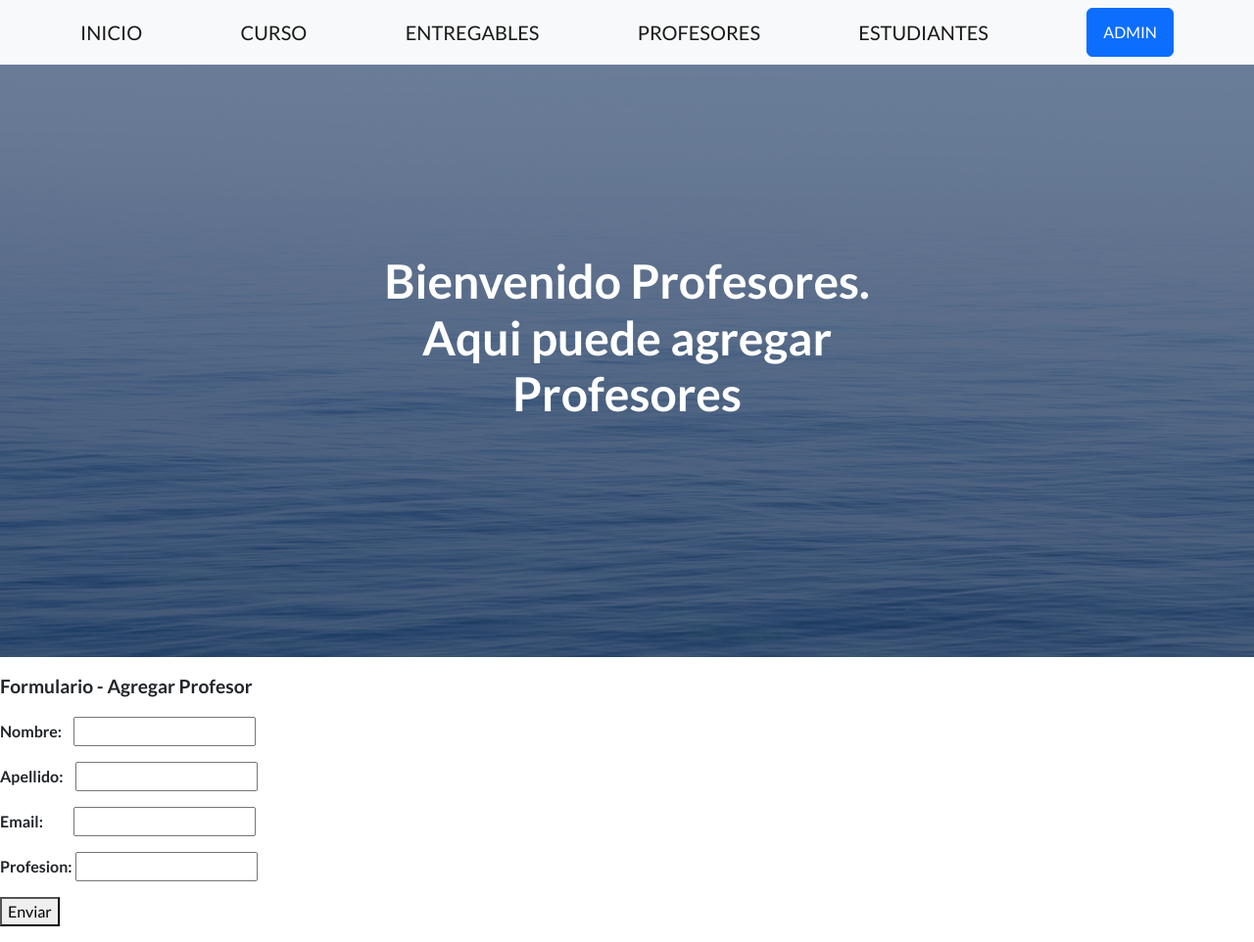
After one commit to diegosc95/Tercera-Pre-entrega-Santacruz-Diego, a Django app: page /AppCoder/profesores/ in a window 1280 px wide. The commit adds this page. Shown: the whole page at 98% size. Run offline with Django 5.2, Linux system fonts and the light colour scheme; some libraries are stand-ins or nearby versions.

Commit message:
Version 1.1 de mi PreEntrega2

```diff
--- /dev/null
+++ b/AppCoder/templates/crear_profes.html
@@ -0,0 +1,25 @@
+{% extends "padre.html" %}
+
+{% block titulo_pagina %}
+PreEntrega3 - Profesores
+{% endblock %}
+
+{% block titulo %}
+<p>Bienvenido Profesores.<br>Aqui puede agregar Profesores</p>
+{% endblock %}
+
+{% block area_form %}
+
+<form action="/AppCoder/profesores/" method="post"> {% csrf_token %}
+    <p></p>
+    <p><strong style="font-size: larger;">Formulario - Agregar Profesor</strong></p>
+    <p> <strong>Nombre: </strong> &nbsp;&nbsp; <input type="text" name="profesor_nombre"> </p>
+    <p> <strong>Apellido: </strong> &nbsp;&nbsp;&nbsp;<input type="text" name="profesor_apellido"> </p>
+    <p> <strong>Email: </strong> &nbsp;&nbsp;&nbsp;&nbsp;&nbsp;&nbsp;&nbsp;&nbsp; <input type="email" name="profesor_email"> </p>
+    <p> <strong>Profesion: </strong> <input type="text" name="curso_profesion">
+     </p><p>
+    <button type="submit">Enviar</button></p>
+
+</form>
+
+{% endblock %}
--- a/AppCoder/templates/padre.html
+++ b/AppCoder/templates/padre.html
@@ -31,7 +31,7 @@
             <a class="navbar-brand" href="{% url 'Entregas' %}">ENTREGABLES</a>
             <a class="navbar-brand" href="{% url 'Profes' %}">PROFESORES</a>
             <a class="navbar-brand" href="{% url 'Estudiantes' %}">ESTUDIANTES</a>
-            <a class="btn btn-primary" href="#signup">Registrarse</a>
+            <a class="btn btn-primary" href="{% url 'admin:index' %}">ADMIN</a>
         </div>
     </nav>
 
@@ -71,12 +71,12 @@
     {% block area_form %}{% endblock %}
 
     <!-- Footer-->
-    <footer class="footer bg-light">
+    <!---<footer class="footer bg-light">
         <div class="container">
             <div class="row">
                 <div class="col-lg-6 h-100 text-center text-lg-start my-auto">
                     <ul class="list-inline mb-2">
-                        <li class="list-inline-item"><a href="#!">Sobre mi</a></li>
+                        <li class="list-inline-item"><a href="https://www.linkedin.com/in/diego-r-santacruz/">Sobre mi</a></li>
                         <li class="list-inline-item">⋅</li>
                         <li class="list-inline-item"><a href="#!">Contactame</a></li>
                         <li class="list-inline-item">⋅</li>
@@ -91,26 +91,3 @@
                         <li class="list-inline-item me-4">
                             <a href="#!"><i class="bi-facebook fs-3"></i></a>
                         </li>
-                        <li class="list-inline-item me-4">
-                            <a href="#!"><i class="bi-twitter fs-3"></i></a>
-                        </li>
-                        <li class="list-inline-item">
-                            <a href="#!"><i class="bi-instagram fs-3"></i></a>
-                        </li>
-                    </ul>
-                </div>
-            </div>
-        </div>
-    </footer>
-
-    <!-- Bootstrap core JS-->
-    <script src="https://cdn.jsdelivr.net/npm/bootstrap@5.2.3/dist/js/bootstrap.bundle.min.js"></script>
-
-    <!-- Core theme JS-->
-    <script src="js/scripts.js"></script>
-
-    <!-- SB Forms JS -->
-    <script src="https://cdn.startbootstrap.com/sb-forms-latest.js"></script>
-</body>
-
-</html>
--- a/AppCoder/templates/ver_entregas.html
+++ b/AppCoder/templates/ver_entregas.html
@@ -1,7 +1,7 @@
 {% extends "padre.html" %}
 
 {% block titulo_pagina %}
-PreEntrega3 - Pagina Entreagas
+PreEntrega3 - Pagina Entregas
 {% endblock %}
 
 {% block titulo %}
--- a/AppCoder/templates/ver_estudiantes.html
+++ b/AppCoder/templates/ver_estudiantes.html
@@ -5,5 +5,5 @@ PreEntrega3 - Pagina Estudiantes
 {% endblock %}
 
 {% block titulo %}
-<p>Bienvenido a Estudantes.<br>Aqui están los alumnos</p>
+<p>Bienvenido a Estudiantes.<br>Aqui están los alumnos</p>
 {% endblock %}
--- a/AppCoder/templates/ver_profes.html
+++ b/AppCoder/templates/ver_profes.html
@@ -1,7 +1,7 @@
 {% extends "padre.html" %}
 
 {% block titulo_pagina %}
-PreEntrega3 - Pagina Estudiantes
+PreEntrega3 - Pagina Profesores
 {% endblock %}
 
 {% block titulo %}
--- a/AppCoder/urls.py
+++ b/AppCoder/urls.py
@@ -2,13 +2,14 @@ from django.urls import path
 from AppCoder.views import *
 
 urlpatterns = [
-    path('curso/', crear_curso),
-    path('estudiantes/', crear_estudiante),
-    path('profesores/', crear_profesores),
-    path('entregas/', crear_entregas),
-    path('ver_curso/', ver_curso,name="Curso"),
-    path('ver_estudiantes/', ver_estudiantes,name="Estudiantes"),
-    path('ver_profesores/', ver_profesores,name="Profes"),
-    path('ver_entregas/', ver_entregables,name="Entregas"),
-     path('', inicio,name="Home"),
+    path('curso/', crear_curso,name="Curso"),
+    path('entregas/', crear_entregas,name="Entregas"),
+    path('profesores/', crear_profesores,name="Profes"),
+    path('estudiantes/', crear_estudiante,name="Estudiantes"),
+    path('ver_curso/', ver_curso),
+    path('ver_entregas/', ver_entregables),
+    path('ver_profesores/', ver_profesores),
+    path('ver_estudiantes/', ver_estudiantes),
+    path('buscar_cursos/', buscar_cursos),
+    path('', inicio,name="Home"),
 ]
--- a/AppCoder/views.py
+++ b/AppCoder/views.py
@@ -2,7 +2,7 @@ from django.shortcuts import render
 from django.http import HttpResponse
 from AppCoder.models import *
 
-# Create your views here.
+# Aqui esta las formulas para visualizaciones.
 
 def ver_estudiantes(request):
     return render(request,"ver_estudiantes.html",)
@@ -10,65 +10,74 @@ def ver_estudiantes(request):
 def ver_curso(request):
     return render(request,"ver_cursos.html",)
 
-def ver_profesor(request):
+def ver_profesores(request):
     return render(request,"ver_profes.html",)
 
-def ver_entregable(request):
+def ver_entregables(request):
     return render(request,"ver_entregas.html",)
-
 
 def inicio(request):
 
     return render(request, "inicio.html")
 
-def ver_estudiantes(request):
-
-    return render(request, "ver_estudiantes.html")
-
-def ver_cursos(request):
-
-    return render(request, "ver_cursos.html")
-
-def ver_profesores(request):
-
-    return render(request, "ver_profes.html")
-
-def ver_entregables(request):
-
-    return render(request, "ver_entregas.html")
+# Aqui esta las formulas para crear info para actualizar nuestra base de datos.
 
 def crear_curso(request):
 
-    curso_1 = Curso(nombre="SQL", comision=50211)
+    if request.method == "POST": # que sepa que use el boton de enviar
+        curso_nuevo = Curso(nombre=request.POST["curso_nombre"],comision =request.POST["curso_comision"])
+        curso_nuevo.save()
+        return render(request,"inicio.html")
 
-    curso_1.save()
+    return render(request,"crear_cursos.html")
 
-    return HttpResponse("Info creada")
+def crear_entregas(request):
+    if request.method == "POST":
+        nombre = request.POST["entregable_nombre"]
+        fecha_entrega = request.POST["entregable_fecha"]
+        entregado = request.POST.get("entregable") == "on"
+
+        entrega_nueva = Entregable(nombre=nombre, fechaEntrega=fecha_entrega, entregado=entregado)
+        entrega_nueva.save()
+        return render(request, "inicio.html")
+
+    return render(request, "crear_entregas.html")
+
+def crear_profesores(request):
+
+    if request.method == "POST": # que sepa que use el boton de enviar
+        profe_nuevo = Profesor(nombre=request.POST["profesor_nombre"], apellido=request.POST["profesor_apellido"], email=request.POST["profesor_email"],profesion=request.POST["curso_profesion"])
+        profe_nuevo.save()
+        return render(request,"inicio.html")
+
+    return render(request,"crear_profes.html")
 
 def crear_estudiante(request):
 
-    est_1 = Estudiantes(nombre="Diego", apellido="Santacruz", email="die@h.com",edad=29 )
-    est_2 = Estudiantes(nombre="Elias", apellido="Jara", email="eli@h.com",edad=19 )
+    if request.method == "POST": # que sepa que use el boton de enviar
+        estudiante_nuevo = Estudiantes(nombre=request.POST["estudiante_nombre"], apellido=request.POST["estudiante_apellido"], email=request.POST["estudiante_email"],edad=request.POST["estudiante_edad"])
+        estudiante_nuevo.save()
+        return render(request,"inicio.html")
 
-    est_1.save()
-    est_2.save()
+    return render(request,"crear_estudiantes.html")
 
-    info = {"nombre1":est_1.nombre,"nombre2":est_2.nombre,}
+# Aqui esta las formulas para buscar info en nuestra base de datos.
 
-    return render(request,"crear_estudiantes.html",info)
+def buscar_cursos(request):
+    mensaje = None
+    cursos = None
 
-def crear_profesores(request):
+    if request.GET:
+        nombre = request.GET.get("nombre", None)
 
-    profe_1 = Profesor(nombre="Juan", apellido="Perez", email="jua@h.com",profesion="Abogado")
+        if nombre and nombre.strip():  # Verificar que el nombre no esté vacío o solo contenga espacios en blanco
+            cursos = Curso.objects.filter(nombre__icontains=nombre)
 
-    profe_1.save()
+            if cursos.exists():
+                mensaje = f'¡Felicidades, hemos encontrado los siguientes cursos para: {nombre}'
+            else:
+                mensaje = f'Lo siento, no se encontraron cursos para: {nombre}'
+        else:
+            mensaje = 'Por favor, ingrese al menos un carácter para realizar la búsqueda.'
 
-    return render(request,"crear_profes.html")
-
-def crear_entregas(request):
-
-    ent_1 = Entregable(nombre="Diego",fechaentrega="2024-02-01",entregado=1)
-
-    ent_1.save()
-
-    return render(request,"crear_entregas.html")
+    return render(request, "inicio.html", {"mensaje": mensaje, "cursos": cursos})
```
Also changed, not shown: AppCoder/models.py (+12 -0 lines), AppCoder/templates/crear_cursos.html (added, +23 -0 lines), AppCoder/templates/crear_entregas.html (added, +25 -0 lines), AppCoder/templates/crear_estudiantes.html (+23 -16 lines), AppCoder/templates/inicio.html (+22 -3 lines), db.sqlite3.
